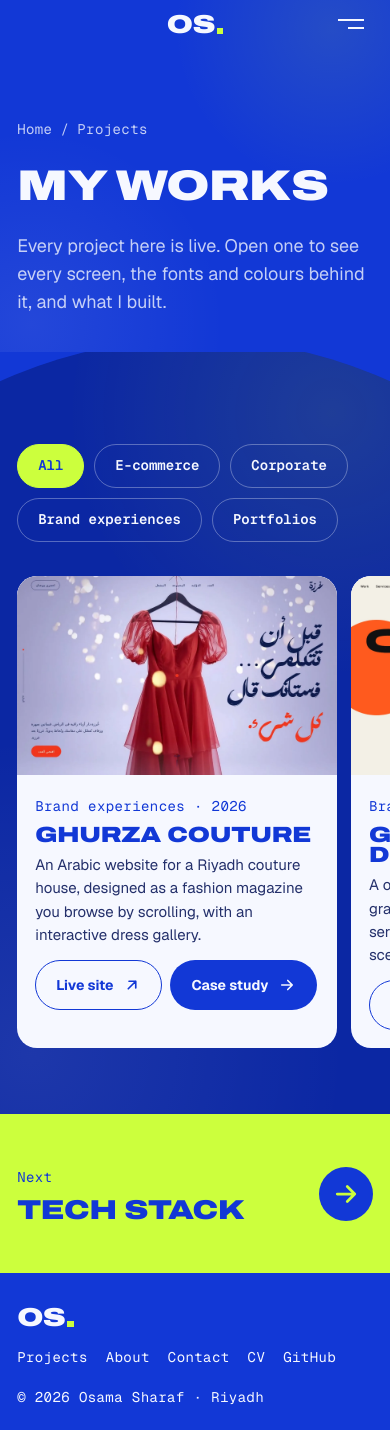
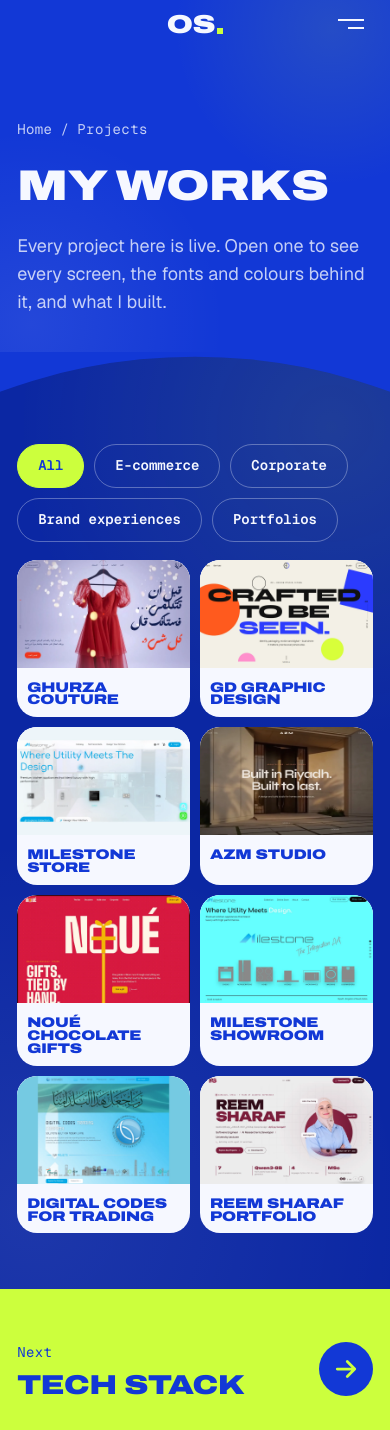
Before and after one commit to osamasharaf-dev/MyPortfolio, a Next.js app: page /projects in a window 390 px wide. Shown: the top 1430 px of the page. Built offline with nearby package versions, Linux system fonts and the light colour scheme.

Commit message:
feat: contact form in site palette, request a service label

```diff
--- a/src/app/globals.css
+++ b/src/app/globals.css
@@ -3971,3 +3971,84 @@ html.cursor-text .cur-dot span {
     line-height: 1.5;
   }
 }
+
+/* Project cards on phones (all pages): compact 2-column grid, all visible */
+@media (max-width: 759px) {
+  .swipe {
+    display: grid;
+    grid-template-columns: repeat(2, minmax(0, 1fr));
+    gap: 10px;
+    overflow: visible;
+    margin: 18px 0 0;
+    padding: 0;
+    scroll-snap-type: none;
+  }
+
+  .swipe-card {
+    width: auto;
+    scroll-snap-align: none;
+  }
+
+  .swipe-card .tx {
+    padding: 8px 10px 10px;
+  }
+
+  .swipe-card .tx > .m,
+  .swipe-card .tx p,
+  .swipe-card .tx .cap-btns {
+    display: none;
+  }
+
+  .swipe-card h3 {
+    font-size: 14px;
+    margin-top: 0;
+  }
+}
+
+/* Contact form: same blue and lime palette as the rest of the site */
+.form {
+  background: var(--c);
+  color: var(--s);
+  box-shadow: 0 30px 70px rgba(4, 14, 70, 0.35);
+}
+
+.form .field label,
+.form .field .lab {
+  color: var(--l);
+}
+
+.form .field label em {
+  color: rgba(246, 248, 255, 0.7);
+}
+
+.form .input {
+  background: rgba(246, 248, 255, 0.07);
+  border: 1px solid rgba(246, 248, 255, 0.3);
+  color: var(--s);
+}
+
+.form .input::placeholder {
+  color: rgba(246, 248, 255, 0.55);
+}
+
+.form .input:focus {
+  outline: none;
+  border-color: var(--l);
+  box-shadow: 0 0 0 3px rgba(204, 255, 61, 0.25);
+}
+
+.form .err {
+  color: var(--l);
+}
+
+.form .status {
+  color: var(--s);
+}
+
+.form .status.ok {
+  color: var(--l);
+}
+
+.form .sheet-close {
+  color: var(--s);
+}
--- a/src/components/Contact.tsx
+++ b/src/components/Contact.tsx
@@ -6,7 +6,7 @@ export default function Contact({ scene = false }: { scene?: boolean }) {
   const links = [
     { icon: <LinkedIn />, label: "LinkedIn", value: "osama-sharaf-dev", href: PROFILE.linkedin },
     { icon: <WhatsApp />, label: "WhatsApp", value: PROFILE.phone, href: PROFILE.whatsapp },
-    { icon: <Mail />, label: "Email", value: "Write to me", href: `mailto:${PROFILE.email}` },
+    { icon: <Mail />, label: "Email", value: "Request a service", href: `mailto:${PROFILE.email}` },
   ];
   return (
     <section className="sec sec-lime" id="contact" data-tr="zoom" aria-labelledby="contact-title">
```
Also changed, not shown: 7 other files (tests, documents, lock files or other folders).
